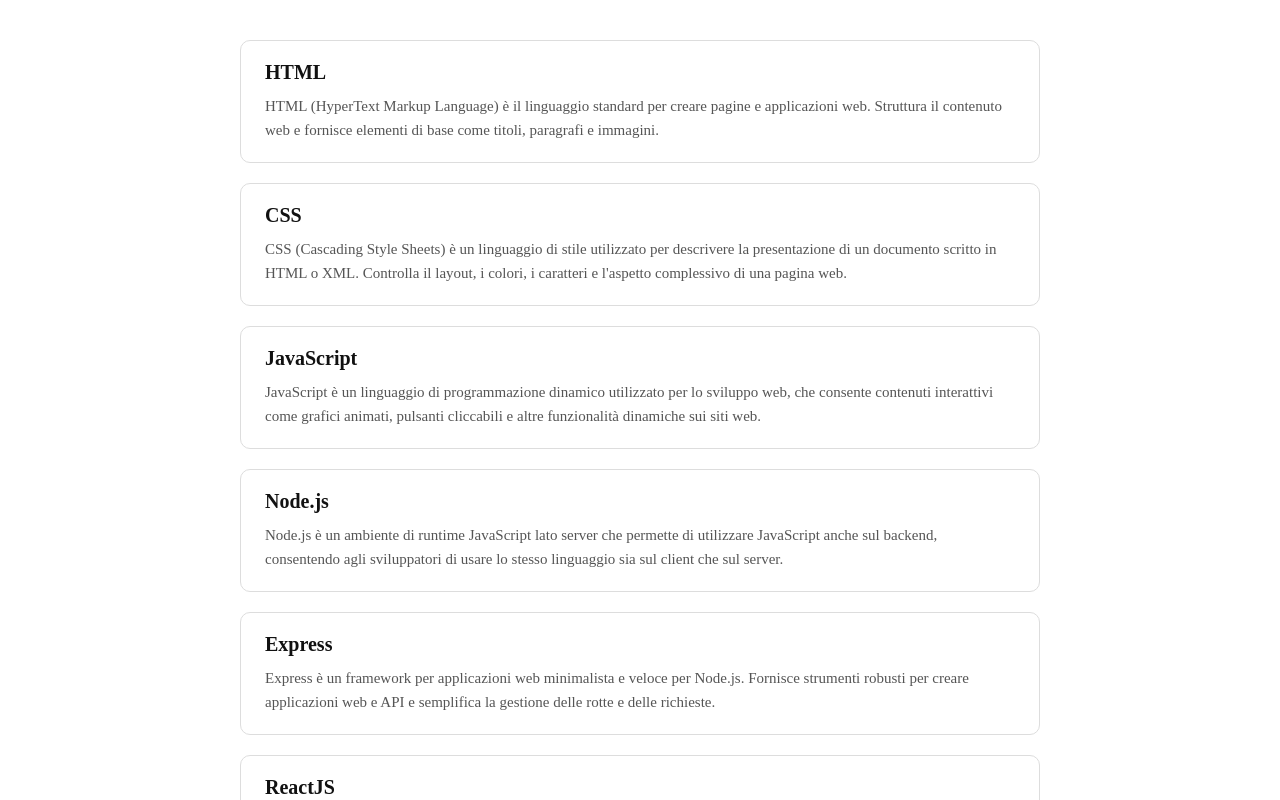
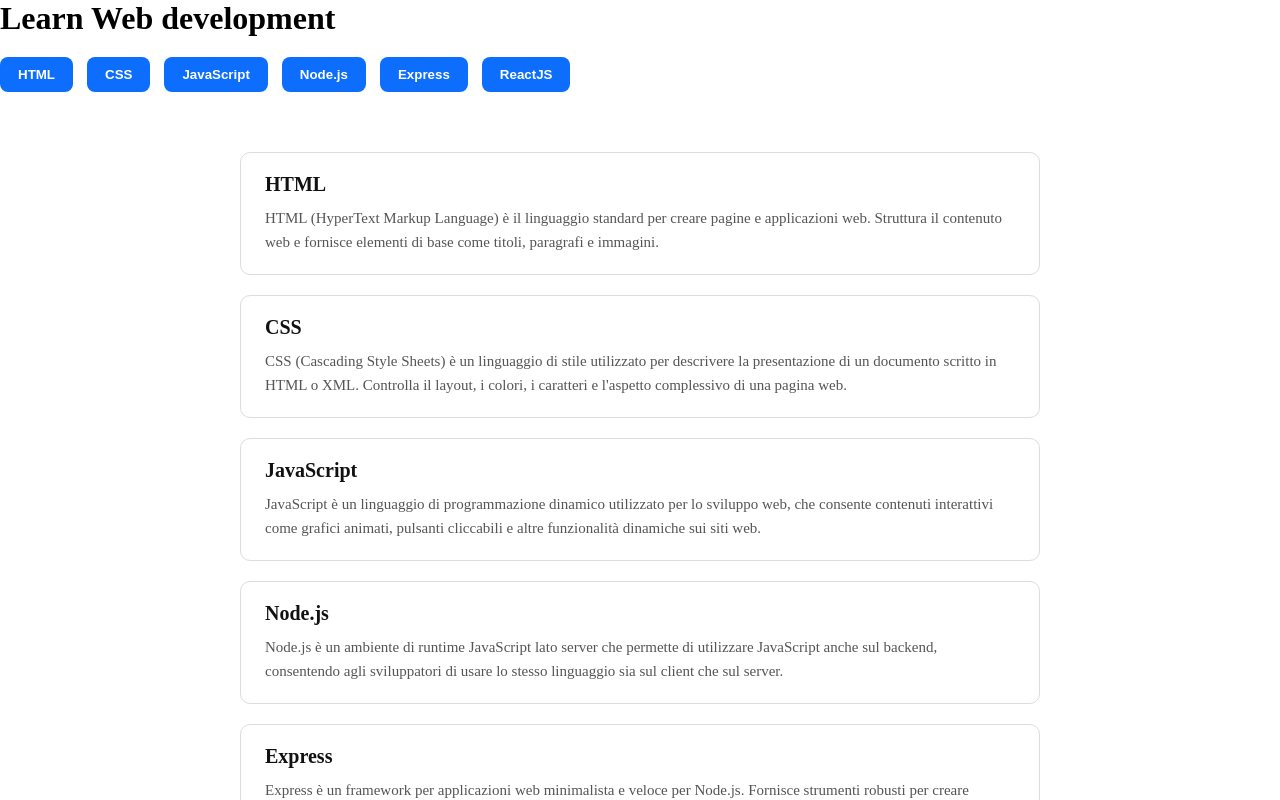
Before and after one commit to giuseppemele94/react-use-state, a React (Vite) app: page / in a window 1280 px wide. Shown: the top 800 px of the page. Built offline with nearby package versions, Linux system fonts and the light colour scheme.

Commit message:
Aggiunti i pulsanti dei linguaggi e visualizzate tutte le card

```diff
--- a/src/App.jsx
+++ b/src/App.jsx
@@ -5,6 +5,7 @@
 
   return (
     <>
+    <h1>Learn Web development</h1>
       <LanguageList/>
     </>
   )
--- a/src/components/LanguageList.jsx
+++ b/src/components/LanguageList.jsx
@@ -1,23 +1,39 @@
-import languages from "../../languages"
-import LanguageCard from "./LanguageCard"
+
+import languages from "../../languages";
+import LanguageCard from "./LanguageCard";
 
 const LanguageList = () => {
 
-    const renderLanguageCard = () => {
-        return languages.map((language) => (
-            <LanguageCard key={language.id}
-            language={language}/>
-        ))
-    }
+  // stato: linguaggio selezionato
+  //const [selectedLanguage, setSelectedLanguage] = useState(languages[0]);
 
-    return (
-        <div className="language-list">
-            {renderLanguageCard()}
-        </div>
-    )
+  return (
+    <>
+      {/* bottoni */}
+      <div className="buttons-row">
+        {languages.map((language) => (
+          <button
+            key={language.id}
+            className="btn-lang"
+          >
+            {language.title}
+          </button>
 
-}
+        ))}
+      </div>
 
-console.log(LanguageList);
+      {/* card */}
+      <div className="language-list">
+        {languages.map((language) => (
+      <LanguageCard key={language.id}
+      language={language}
+      />
+        ))}
+    </div>
+     </>
 
-export default LanguageList
+  );
+};
+
+
+export default LanguageList;
--- a/src/index.css
+++ b/src/index.css
@@ -19,6 +19,7 @@
   border: 1px solid #ddd;
   border-radius: 10px;
   padding: 20px 24px;
+
 }
 
 
@@ -37,3 +38,18 @@
   line-height: 1.6;
   color: #555;
 }
+
+.buttons-row {
+  display: flex;
+  gap: 14px;
+  padding: 20px 0;
+}
+
+.btn-lang {
+  border: none;
+  background-color: #0d6efd;
+  color: white;
+  padding: 10px 18px;
+  border-radius: 8px;
+  font-weight: 600;
+}
```
